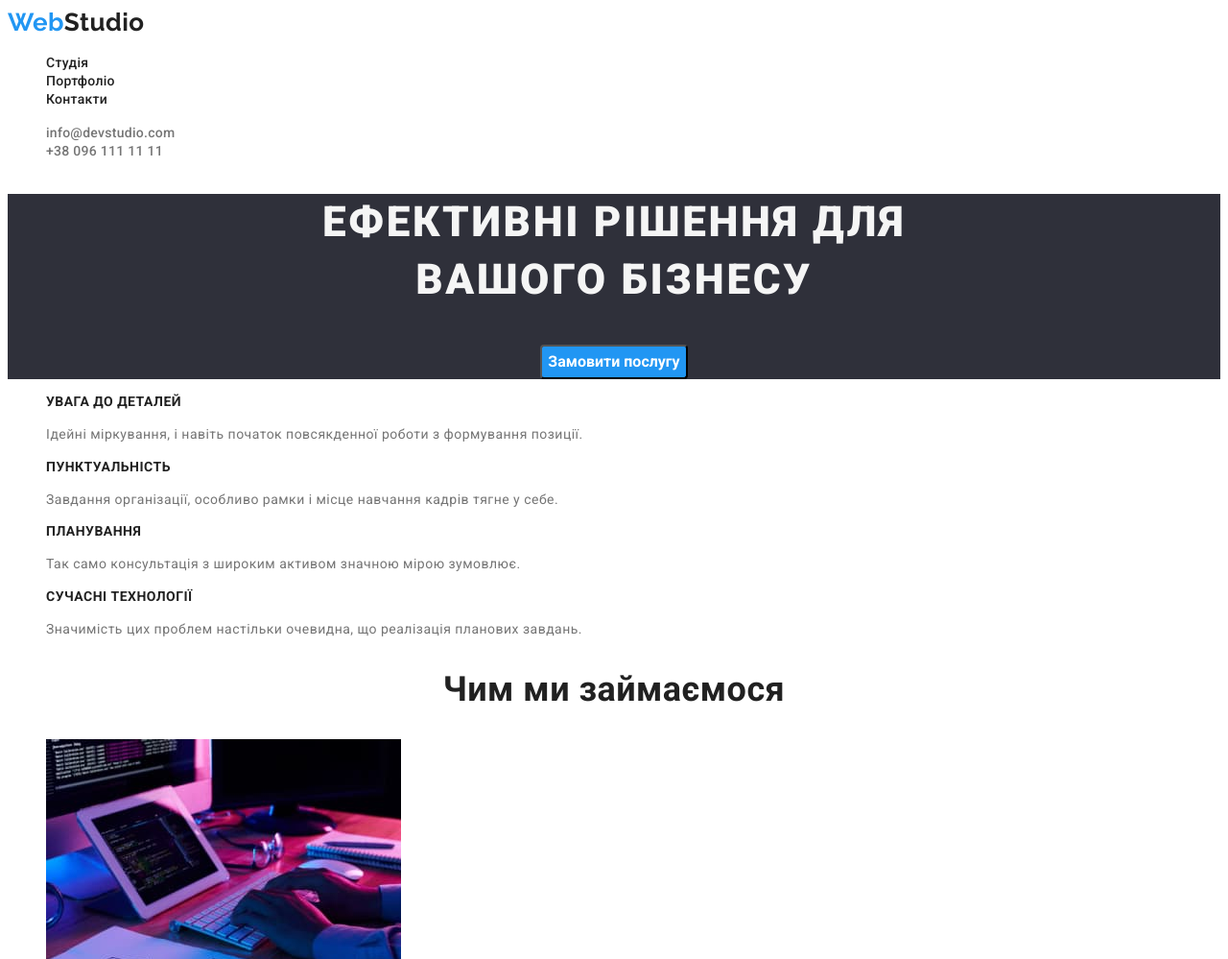
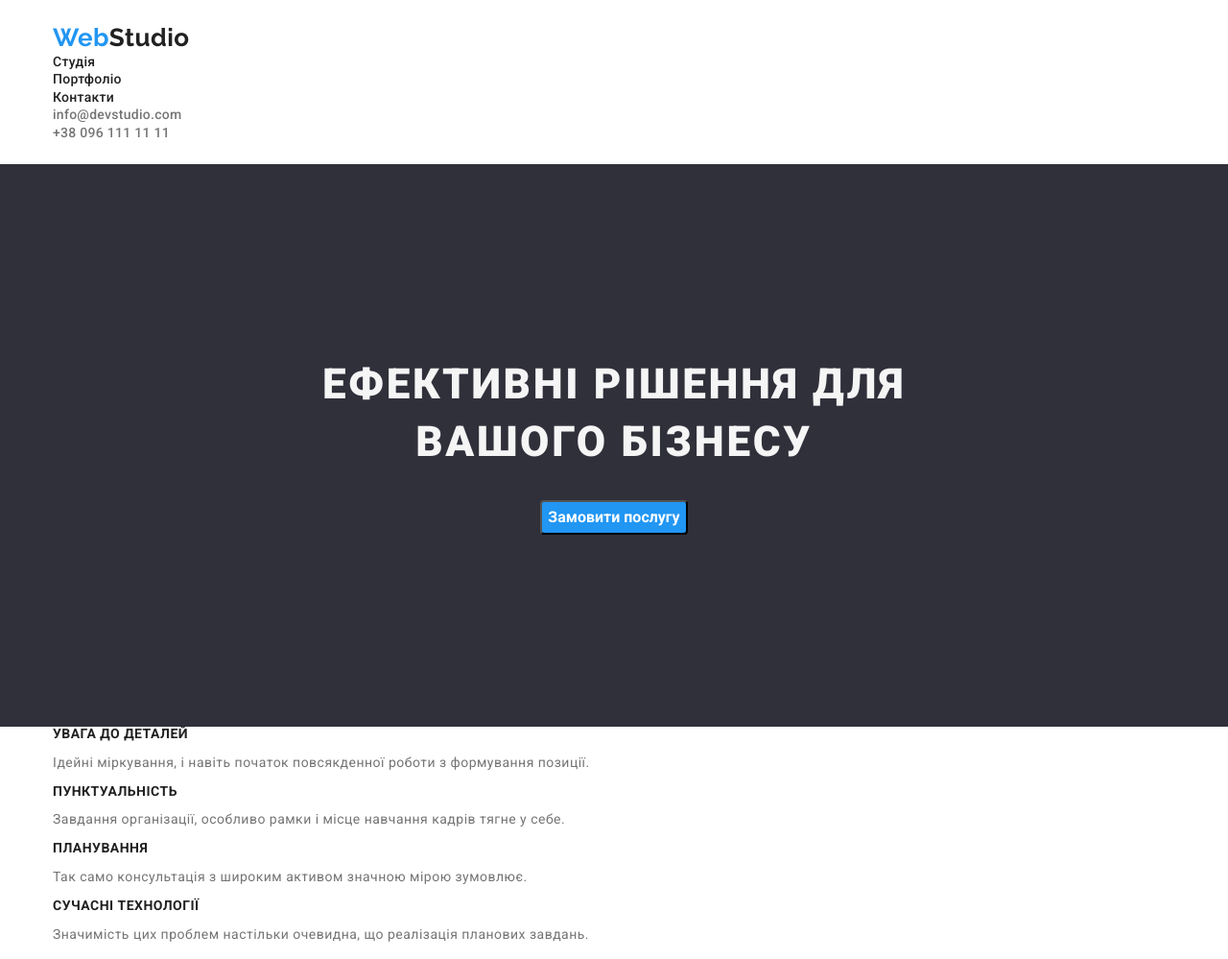
Before and after one commit to DmytroRiabchenko/goit-markup-hw-03, a plain HTML site: page index.html in a window 1280 px wide. Shown: the top 999 px of the page at 96% size. Drawn offline with nearby package versions, Linux system fonts and the light colour scheme.

Commit message:
obnova dz 3

```diff
--- a/css/style.css
+++ b/css/style.css
@@ -19,6 +19,28 @@ ul {
     --backgraund-section:#F5F4FA;
     --hover-focus-color: #188CE8;
 }
+
+p,h1,h2,h3,h4,h5,h6 {
+    margin: 0px;
+}
+
+ul {
+    margin: 0px;
+    padding-left: 0px;
+}
+
+.container {
+    width: 1200px;
+    padding: 0px 15px;
+    margin: 0 auto;
+}
+
+
+img {
+    display: block;
+}
+
+
 /* вторичный основоного текста #212121 */
 
 /* основной цвет текста #757575; */
@@ -45,9 +67,13 @@ ul {
     font-size: 26px;
     line-height: 1.19;
     text-decoration: none;
+
+    padding: 24px 0px;
 }
 
-
+.page-header {
+    padding: 24px;
+}
 
 .logo-style {
 
@@ -72,6 +98,9 @@ ul {
 .hero {
     background: var(--footer-backgraund);
     text-align: center;
+    padding: 200px 0;
+
+
 }
 
 .site-nav .list {
@@ -113,16 +142,39 @@ ul {
     text-align: center;
     letter-spacing: 0.06em;
     text-transform: uppercase;
+
+
+   margin-bottom: 30px;
+
+}
+
+.section {
+    padding: 94px 0px;
 }
 
 
-.section-title {
+.section-title-team {
     color: var(--title-text-color);
 
     font-weight: 700;
-        font-size: 36px;
-        line-height: 1.16;
-        text-align: center;
+    font-size: 36px;
+    line-height: 1.16;
+    text-align: center;
+
+    margin-top: 188px;
+
+}
+
+.section-title-work {
+    color: var(--title-text-color);
+
+    font-weight: 700;
+    font-size: 36px;
+    line-height: 1.16;
+    text-align: center;
+
+    padding-bottom: 50px;
+
 }
 
 .subtitle {
@@ -158,6 +210,8 @@ ul {
     font-weight: 400;
     font-size: 14px;
     line-height: 1.71;
+
+    padding: 10px 0px;
 }
 
 .btn {
@@ -171,6 +225,9 @@ ul {
     font-weight: 700;
     font-size: 16px;
     line-height: 1.88;
+
+    display: block;
+    margin: 0 auto;
 
 
 }
--- a/index.html
+++ b/index.html
@@ -11,12 +11,16 @@
     <link
         href="https://fonts.googleapis.com/css2?family=Raleway:wght@700&family=Roboto:wght@400;500;700;900&display=swap"
         rel="stylesheet">
+    <link rel="stylesheet" href="https://cdnjs.cloudflare.com/ajax/libs/modern-normalize/1.1.0/modern-normalize.min.css"
+        integrity="sha512-wpPYUAdjBVSE4KJnH1VR1HeZfpl1ub8YT/NKx4PuQ5NmX2tKuGu6U/JRp5y+Y8XG2tV+wKQpNHVUX03MfMFn9Q=="
+        crossorigin="anonymous" referrerpolicy="no-referrer" />
     <link rel="stylesheet" href="./css/style.css">
 
 </head>
 
 <body class="page">
     <header class="page-header">
+        <div class="container">
             <nav>
                 <a href="index.html" class="logo"><span class="logo-style">Web</span>Studio</a>
                 <ul class="site-nav list">
@@ -29,14 +33,17 @@
                 <li><a href="mailto:example@mail.ua">info@devstudio.com</a></li>
                 <li><a href="tel:+380961111111">+38 096 111 11 11</a></li>
             </ul>
-
+        </div>
     </header>
     <main>
         <section class="hero">
+            <div class="container">
                 <h1 class="hero-title">Ефективні рішення для <br /> вашого бізнесу</h1>
                 <button class="btn" type="button">Замовити послугу</button>
+            </div>
         </section>
         <section>
+            <div class="container">
                 <h2 class="visually-hidden">Наші переваги</h2>
                 <ul class="feature-list">
                     <li>
@@ -57,9 +64,11 @@
                         <p class="text">Значимість цих проблем настільки очевидна, що реалізація планових завдань.</p>
                     </li>
                 </ul>
+            </div>
         </section>
         <section class="section">
-            <h2 class="section-title">Чим ми займаємося</h2>
+            <div class="container">
+                <h2 class="section-title-work">Чим ми займаємося</h2>
                 <ul>
                     <li>
                         <img src="./images/img1.jpg" alt="Додатки" width="370" height="294">
@@ -71,9 +80,11 @@
                         <img src="./images/img3.jpg" alt="Дизайн" width="370" height="294">
                     </li>
                 </ul>
+            </div>
         </section>
         <section class="team">
-            <h2 class="section-title">Наша команда</h2>
+            <div class="container">
+                <h2 class="section-title-team">Наша команда</h2>
                 <ul>
                     <li class="colors">
                         <img src="./images/img4.jpg" alt="Имя" width="270" height="260">
@@ -96,9 +107,11 @@
                         <p class="text">UI Designer</p>
                     </li>
                 </ul>
+            </div>
         </section>
     </main>
     <footer class="page-footer">
+        <div class="container">
             <a href="index.html" class="logo-color"><span class="logo-style">Web</span>Studio</a>
             <address>
                 <ul class="adress-list">
@@ -108,6 +121,7 @@
                     <li><a href="tel:+380961111111" class="footer-socials">+38 096 111 11 11</a></li>
                 </ul>
             </address>
+        </div>
     </footer>
 
 
```
Also changed, not shown: portfolio.html (+3 -0 lines). Lines whose indentation alone changed are shown as unchanged.
